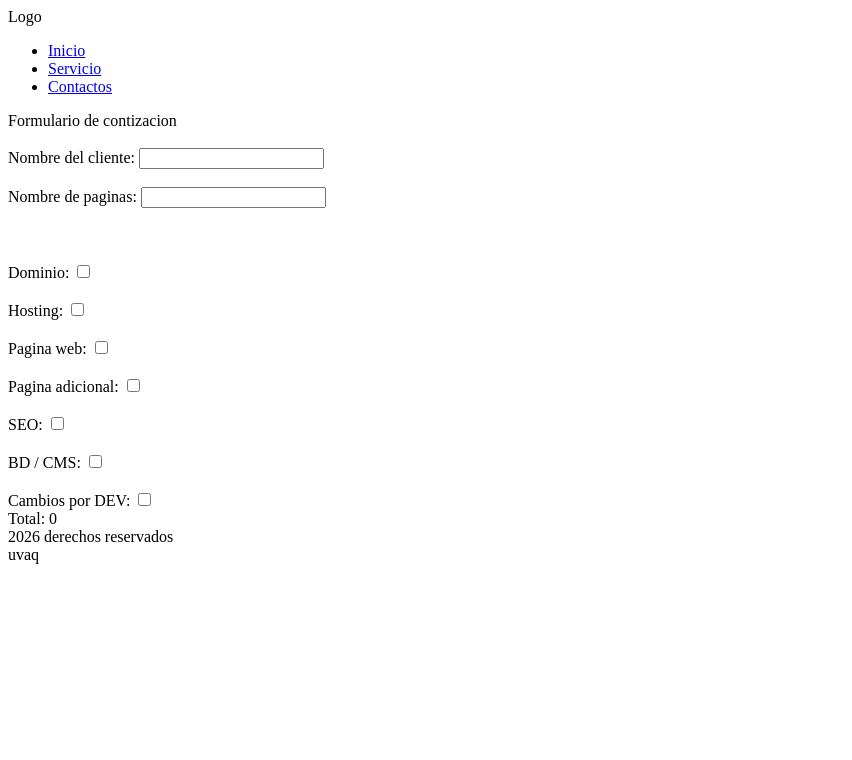
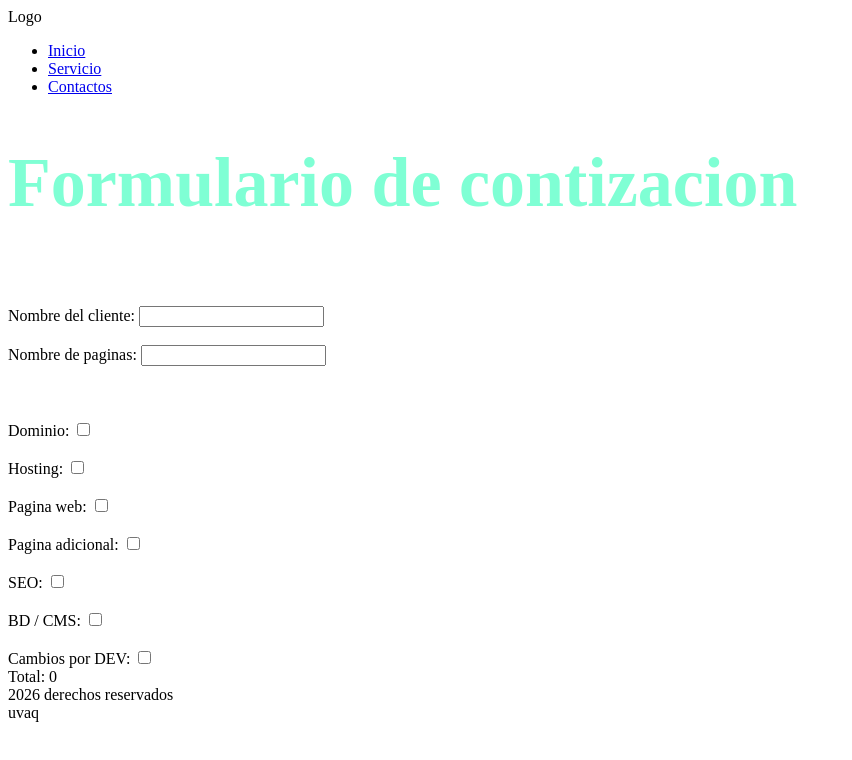
Before and after one commit to regitoro/cotizador-web, a plain HTML site: page index.html in a window 1280 px wide. Shown: the whole page, without its empty margins (0-852 px from the left). Drawn offline with Linux system fonts and the light colour scheme.

Commit message:
css added

```diff
--- a/index.html
+++ b/index.html
@@ -4,9 +4,9 @@
     <meta charset="UTF-8">
     <meta name="viewport" content="width=device-width, initial-scale=1.0">
     <title>Cotizador Web</title>
+    <link rel="stylesheet" href="style.css">
 </head>
 <body>
-
     <div class = "header">
         <div class="logo">Logo</div>
         <div class="menu-dav">
@@ -18,8 +18,7 @@
         </div>
     </div>
     <div class="container">
-        Formulario de contizacion
-
+        <h1>Formulario de contizacion</h1>
         <br><br>
 
         <label for="nombre">Nombre del cliente:</label>
@@ -31,7 +30,6 @@
         <input type="text" id="numero" name="numeros">
 
         <br><br>
-
 
         <br><br>
         <label for="dominio">Dominio:
--- /dev/null
+++ b/style.css
@@ -0,0 +1,8 @@
+h1{
+    color: aquamarine;
+    font-size: 40px;
+}
+
+h1{
+    font-size: 70px;
+}
```
